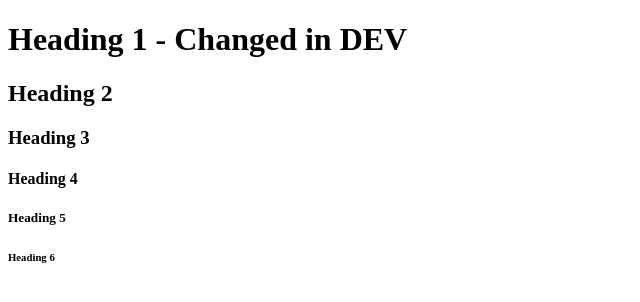
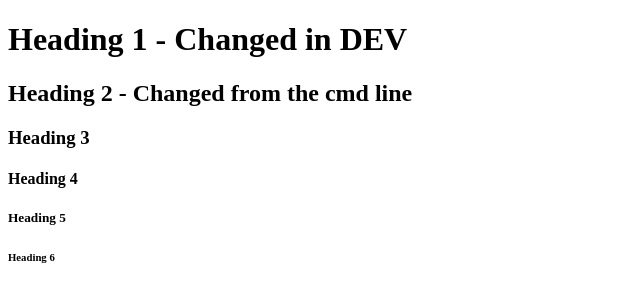
Before and after one commit to jasAtPing/firstPingRepo, a plain HTML site: page Index.html in a window 1280 px wide. Shown: the whole page, without its empty margins (0-640 px from the left). Drawn offline with Linux system fonts and the light colour scheme.

Commit message:
Commit changes test

```diff
--- a/Index.html
+++ b/Index.html
@@ -3,7 +3,7 @@
 <body>
 
 <h1>Heading 1 - Changed in DEV</h1>
-<h2>Heading 2</h2>
+<h2>Heading 2 - Changed from the cmd line</h2>
 <h3>Heading 3</h3>
 <h4>Heading 4</h4>
 <h5>Heading 5</h5>
```
